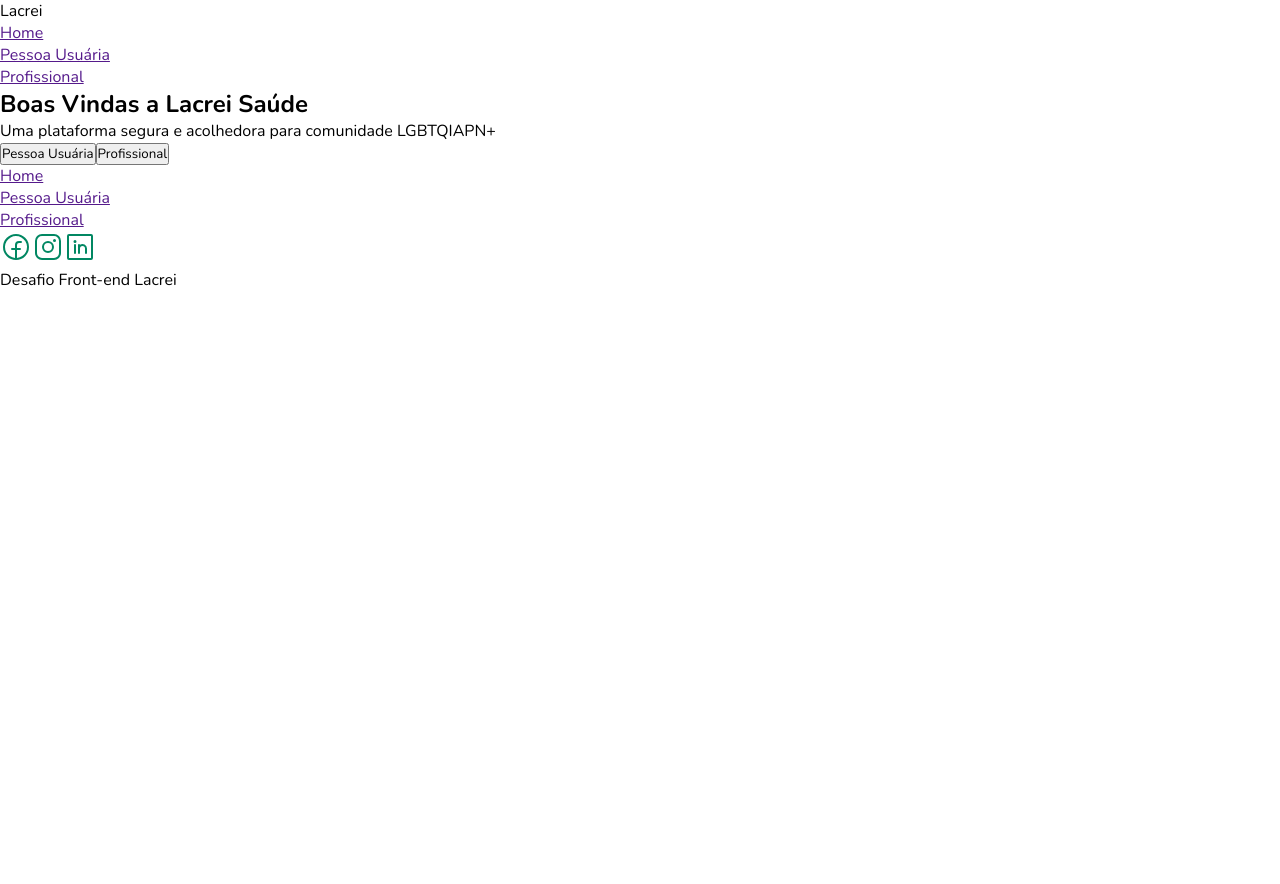
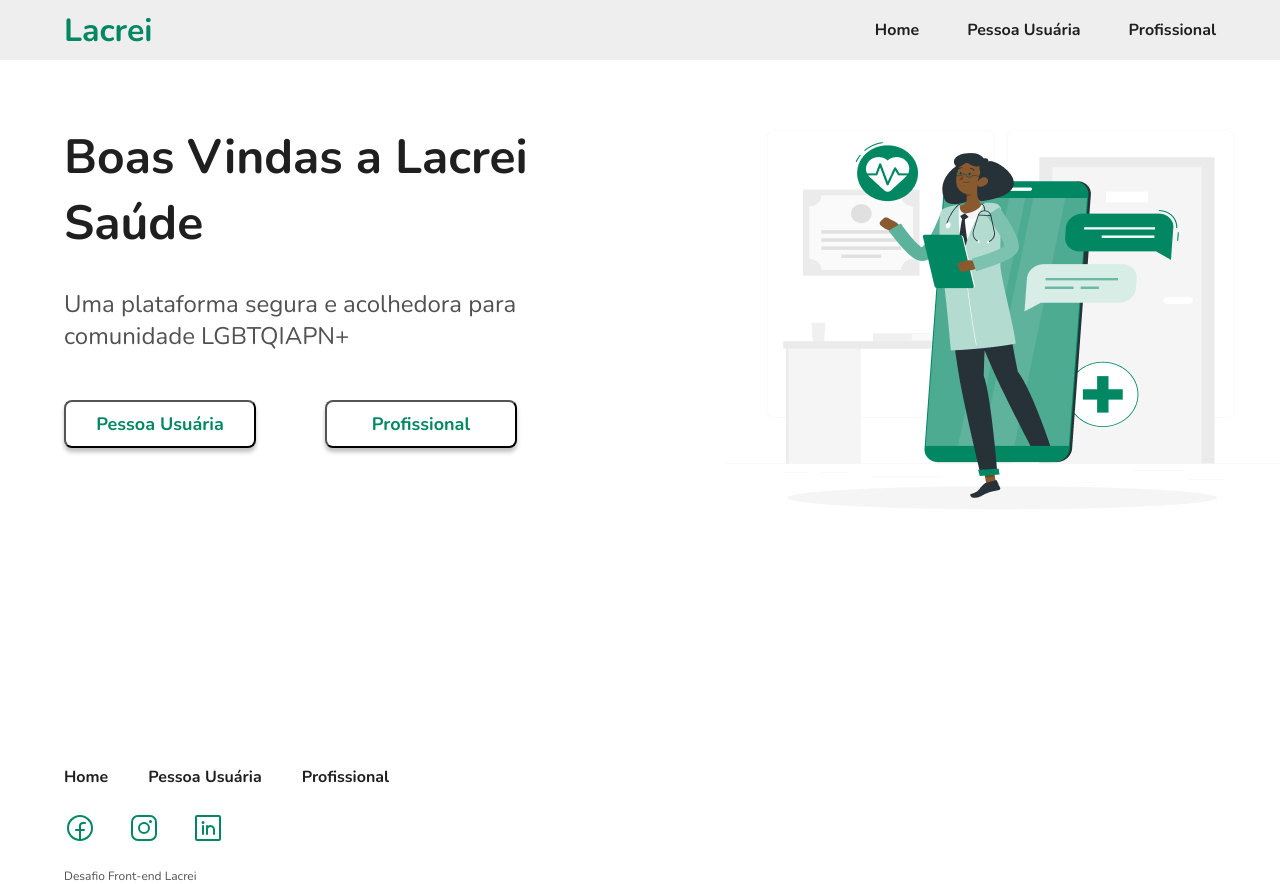
Before and after one commit to lwkas-gabriel/desafio-lacrei-saude, a React (Vite) app: page / in a window 1280 px wide. Before the commit the page ends 800 px from the top, so only its background shows below. Built offline with nearby package versions, Linux system fonts and the light colour scheme.

Commit message:
refatorando a aplicação com styled components

```diff
--- a/src/App.module.css
+++ /dev/null
@@ -1,127 +0,0 @@
-.header{
-    display: flex;
-    height: 3.75rem;
-    flex-direction: row;
-    justify-content: space-between;
-    align-items: center;
-    padding: 0 4rem 0 4rem;
-    background-color: #EEEEEE;
-}
-
-.header span{
-    font-size: 2rem;
-    font-weight: 700;
-    color: #018762;
-}
-
-nav ul{
-    display: flex;
-    gap: 3rem;
-}
-
-nav ul li{
-    list-style: none;
-}
-
-nav ul li a{
-    text-decoration: none;
-    font-size: 1rem;
-    font-weight: 700;
-    color: #1F1F1F;
-}
-
-nav ul li a:hover{
-    color: #018762;
-}
-
-section{
-    height: 35rem;
-    display: flex;
-    flex-direction: column;
-    padding: 4rem 0 0 4rem;
-    background-image: url("./assets/background-one.png");
-    background-position: right;
-    background-repeat: no-repeat;
-}
-
-section div{
-    max-width: 29rem;
-}
-
-section div h1{
-    color: #1F1F1F;
-    font-size: 3rem;
-    font-weight: 700;
-}
-
-section div p{
-    color: #515151;
-    font-size: 1.5rem;
-    font-weight: 400;
-    margin-top: 2rem;
-}
-
-section div div{
-    display: flex;
-    gap: 69px;
-    margin-top: 3rem;
-}
-
-section div button{
-    width: 12rem;
-    height: 3rem;
-    text-align: center;
-    font-size: 1.125rem;
-    font-weight: 700;
-    color: #018762;
-    background-color: #fff;
-    box-shadow: 0px 4px 4px 0px rgba(0, 0, 0, 0.25);
-    border-radius: 8px;
-}
-
-section div button:hover{
-    color: #fff;
-    background-color: #018762;
-    box-shadow: 0px 4px 4px 0px rgba(0, 0, 0, 0.25);
-    border-radius: 8px;
-    transition: .5s;
-}
-
-footer{
-    margin-top: 146px;
-    padding-left: 4rem;
-}
-
-footer ul{
-    display: flex;
-    gap: 2.5rem;
-    margin-bottom: 24px;
-}
-
-footer ul li{
-    list-style: none;
-}
-
-
-footer ul li a{
-    text-decoration: none;
-    font-size: 1rem;
-    font-weight: 700;
-    color: #1F1F1F;
-}
-
-footer ul li a:hover{
-    color: #018762;
-}
-
-footer div{
-    display: flex;
-    gap: 2rem;
-    margin-bottom: 24px;
-}
-
-footer p{
-    color: #515151;
-    font-size: 12px;
-    font-weight: 400;
-}
--- a/src/App.tsx
+++ b/src/App.tsx
@@ -4,11 +4,11 @@ import { Footer } from "./components/Footer"
 
 function App() {
   return (
-    <>
+    <div className="app">
       <Header/>
       <Main/>
       <Footer/>
-    </>
+    </div>
   )
 }
 
--- /dev/null
+++ b/src/components/Footer/index.styles.ts
@@ -0,0 +1,38 @@
+import styled from "styled-components";
+
+export const FooterContainer = styled.footer`
+    margin-top: 9.125rem;
+    padding-left: 4rem;
+`
+
+export const ListContainer = styled.ul`
+    display: flex;
+    gap: 2.5rem;
+    margin-bottom: 24px;
+`
+
+export const ListItemContainer = styled.li`
+    list-style: none;
+`
+
+export const LinkContainer = styled.a`
+    text-decoration: none;
+    font-size: 1rem;
+    font-weight: 700;
+    color: #1F1F1F;
+    &:hover{
+        color: #018762;
+    }
+`
+
+export const DivContainer = styled.div`
+    display: flex;
+    gap: 2rem;
+    margin-bottom: 24px;
+`
+
+export const ParagraphContainer = styled.p`
+    color: #515151;
+    font-size: 12px;
+    font-weight: 400;
+`
--- a/src/components/Footer/index.tsx
+++ b/src/components/Footer/index.tsx
@@ -1,19 +1,20 @@
 import { FacebookLogo, InstagramLogo, LinkedinLogo } from "@phosphor-icons/react";
+import { FooterContainer, ListContainer, ListItemContainer, LinkContainer, DivContainer, ParagraphContainer} from "./index.styles";
 
 export function Footer(){
     return (
-        <footer>
-        <ul>
-          <li><a href="">Home</a></li>
-          <li><a href="">Pessoa Usuária</a></li>
-          <li><a href="">Profissional</a></li>
-        </ul>
-        <div>
+        <FooterContainer>
+        <ListContainer>
+          <ListItemContainer><LinkContainer href="">Home</LinkContainer></ListItemContainer>
+          <ListItemContainer><LinkContainer href="">Pessoa Usuária</LinkContainer></ListItemContainer>
+          <ListItemContainer><LinkContainer href="">Profissional</LinkContainer></ListItemContainer>
+        </ListContainer>
+        <DivContainer>
           <FacebookLogo size={32} color="#018762"/>
           <InstagramLogo size={32} color="#018762"/>
           <LinkedinLogo size={32} color="#018762"/>
-        </div>
-        <p>Desafio Front-end Lacrei</p>
-      </footer>
+        </DivContainer>
+        <ParagraphContainer>Desafio Front-end Lacrei</ParagraphContainer>
+      </FooterContainer>
     )
 }
--- /dev/null
+++ b/src/components/Header/index.styles.ts
@@ -0,0 +1,40 @@
+import styled from "styled-components";
+
+export const HeaderContainer = styled.header`
+    height: 3.75rem;
+    padding: 0 4rem 0 4rem;
+    background-color: #EEEEEE;
+`
+
+export const NavigationContainer = styled.nav`
+    display: flex;
+    height: 3.75rem;
+    align-items: center;
+    background-color: #EEEEEE;
+    justify-content: space-between;
+`
+
+export const SpanContainer = styled.span`
+    font-size: 2rem;
+    font-weight: 700;
+    color: #018762;
+`
+
+export const ListContainer = styled.ul`
+    display: flex;
+    gap: 3rem;
+`
+
+export const ListItemContainer = styled.li`
+    list-style: none;
+`
+
+export const LinkContainer = styled.a`
+    text-decoration: none;
+    font-size: 1rem;
+    font-weight: 700;
+    color: #1F1F1F;
+    &:hover{
+        color: #018762;
+    }
+`
--- a/src/components/Header/index.tsx
+++ b/src/components/Header/index.tsx
@@ -1,14 +1,16 @@
+import { HeaderContainer, SpanContainer, ListContainer, ListItemContainer, LinkContainer, NavigationContainer } from "./index.styles";
+
 export function Header(){
     return (
-        <header>
-        <nav>
-          <span>Lacrei</span>
-          <ul>
-            <li><a href="">Home</a></li>
-            <li><a href="">Pessoa Usuária</a></li>
-            <li><a href="">Profissional</a></li>
-          </ul>
-        </nav>
-      </header>
+        <HeaderContainer>
+        <NavigationContainer>
+          <SpanContainer>Lacrei</SpanContainer>
+          <ListContainer>
+            <ListItemContainer><LinkContainer href="">Home</LinkContainer></ListItemContainer>
+            <ListItemContainer><LinkContainer href="">Pessoa Usuária</LinkContainer></ListItemContainer>
+            <ListItemContainer><LinkContainer href="">Profissional</LinkContainer></ListItemContainer>
+          </ListContainer>
+        </NavigationContainer>
+      </HeaderContainer>
     )
 }
--- /dev/null
+++ b/src/components/Main/index.styles.ts
@@ -0,0 +1,53 @@
+import styled from "styled-components";
+
+export const MainContainer = styled.main`
+    height: 35rem;
+    display: flex;
+    flex-direction: column;
+    padding: 4rem 0 0 4rem;
+    background-image: url("background-one.png");
+    background-position: right;
+    background-repeat: no-repeat;
+`
+
+export const SectionContainer = styled.section`
+    max-width: 29rem;
+`
+
+export const TitleContainer = styled.h1`
+    color: #1F1F1F;
+    font-size: 3rem;
+    font-weight: 700;
+`
+
+export const ParagraphContainer = styled.p`
+    color: #515151;
+    font-size: 1.5rem;
+    font-weight: 400;
+    margin-top: 2rem;
+`
+
+export const DivContainer = styled.div`
+    display: flex;
+    gap: 69px;
+    margin-top: 3rem;
+`
+
+export const ButtonContainer = styled.button`
+    width: 12rem;
+    height: 3rem;
+    text-align: center;
+    font-size: 1.125rem;
+    font-weight: 700;
+    color: #018762;
+    background-color: #fff;
+    box-shadow: 0px 4px 4px 0px rgba(0, 0, 0, 0.25);
+    border-radius: 8px;
+    &:hover{
+        color: #fff;
+        background-color: #018762;
+        box-shadow: 0px 4px 4px 0px rgba(0, 0, 0, 0.25);
+        border-radius: 8px;
+        transition: .5s;
+    }
+`
--- a/src/components/Main/index.tsx
+++ b/src/components/Main/index.tsx
@@ -1,14 +1,16 @@
+import { MainContainer, SectionContainer, TitleContainer, ParagraphContainer, DivContainer, ButtonContainer } from "./index.styles";
+
 export function Main(){
     return (
-        <section>
-        <div>
-          <h1>Boas Vindas a Lacrei Saúde</h1>
-          <p>Uma plataforma segura e acolhedora para comunidade LGBTQIAPN+</p>
-          <div className="btnWrapper">
-            <button>Pessoa Usuária</button>
-            <button>Profissional</button>
-          </div>
-        </div>
-      </section>
+        <MainContainer>
+            <SectionContainer>
+                <TitleContainer>Boas Vindas a Lacrei Saúde</TitleContainer>
+                <ParagraphContainer>Uma plataforma segura e acolhedora para comunidade LGBTQIAPN+</ParagraphContainer>
+                <DivContainer>
+                    <ButtonContainer>Pessoa Usuária</ButtonContainer>
+                    <ButtonContainer>Profissional</ButtonContainer>
+                </DivContainer>
+            </SectionContainer>
+        </MainContainer>
     )
 }
```
Also changed, not shown: public/background-one.png (renamed from src/assets/background-one.png).
